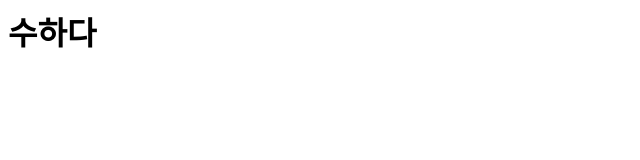
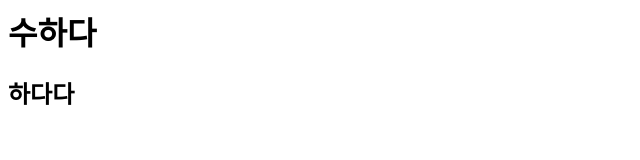
Before and after one commit to HadaRaion/soohada-test, a plain HTML site: page index.html in a window 1280 px wide. Shown: the whole page, without its empty margins (0-640 px from the left). Drawn offline with Linux system fonts and the light colour scheme.

Commit message:
add line H2

```diff
--- a/index.html
+++ b/index.html
@@ -1 +1,2 @@
 <h1> 수하다 </h1>
+<h2> 하다다 </h2>
```
